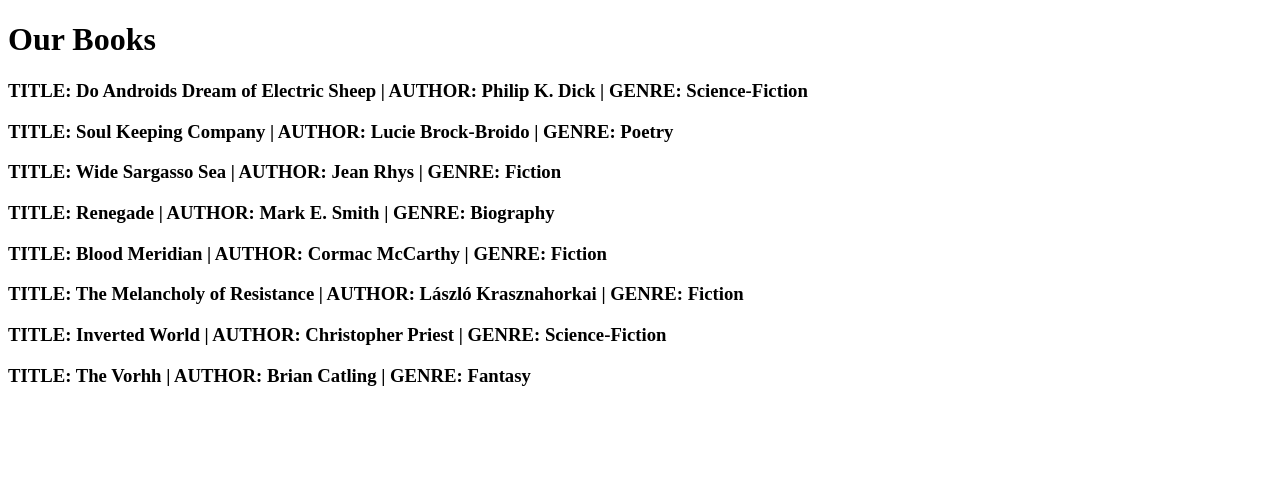
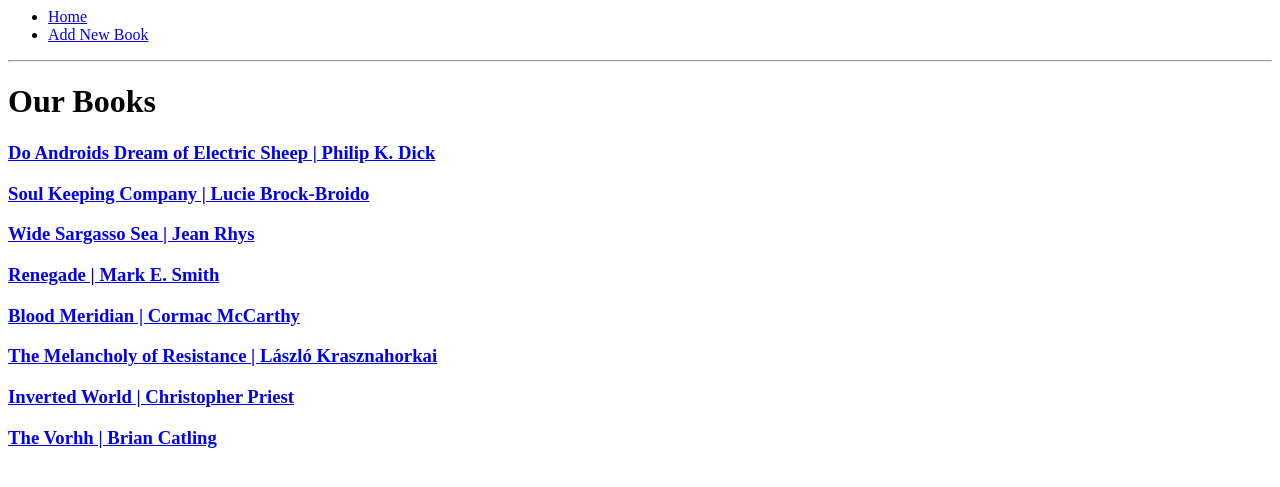
Before and after one commit to davidvtaylor84/weekendHW_Week_3, a Flask app: page /library in a window 1280 px wide. Shown: the top 487 px of the page. Run offline with Flask 2, Linux system fonts and the light colour scheme.

Commit message:
added new book function

```diff
--- a/controllers/controller.py
+++ b/controllers/controller.py
@@ -6,3 +6,22 @@ from models.book_list import booklist
 @app.route('/library')
 def library_main():
     return render_template('index.html',title = "Library", booklist = booklist)
+
+@app.route('/library/<int:index>')
+def specific_book(index):
+    return render_template('specific_book.html', title = 'Book Details', booklist = booklist[index])
+
+@app.route('/library/add_new')
+def new():
+    return render_template('add_new.html')
+
+@app.route('/add_new', methods =['POST'])
+def new_book():
+    book_title = request.form['book_title']
+    author = request.form['author']
+    genre = request.form['genre']
+    isbn = request.form['isbn']
+    summary = request.form['summary']
+    new_book = Book(book_title, author, genre, isbn, summary)
+    booklist.append(new_book)
+    return redirect('/library')
--- a/models/book.py
+++ b/models/book.py
@@ -1,5 +1,7 @@
 class Book:
-    def __init__(self, book_title, author, genre):
+    def __init__(self, book_title, author, genre, isbn, summary):
         self.book_title = book_title
         self.author = author
         self.genre = genre
+        self.isbn = isbn
+        self.summary = summary
--- a/models/book_list.py
+++ b/models/book_list.py
@@ -2,13 +2,20 @@
 from .book import Book
 
 
-book1 = Book("Do Androids Dream of Electric Sheep", "Philip K. Dick", "Science-Fiction")
-book2 = Book("Soul Keeping Company", "Lucie Brock-Broido", "Poetry")
-book3 = Book("Wide Sargasso Sea", "Jean Rhys", "Fiction")
-book4 = Book("Renegade", "Mark E. Smith", "Biography")
-book5 = Book("Blood Meridian", "Cormac McCarthy", "Fiction")
-book6 = Book("The Melancholy of Resistance", "László Krasznahorkai", "Fiction")
-book7 = Book("Inverted World", "Christopher Priest", "Science-Fiction")
-book8 = Book("The Vorhh", "Brian Catling", "Fantasy")
+book1 = Book("Do Androids Dream of Electric Sheep", "Philip K. Dick", "Science-Fiction", 9781439447093, "Do Androids Dream of Electric Sheep? is a dystopian science fiction novel by American writer Philip K. Dick, first published in 1968. The novel is set in a post-apocalyptic San Francisco, where Earth's life has been greatly damaged by a nuclear global war, leaving most animal species endangered or extinct.")
+
+book2 = Book("Soul Keeping Company", "Lucie Brock-Broido", "Poetry", 9789402617030, "Soul Keeping Company' contains a selection of poetry from the pen of Lucy Brock-Broido.")
+
+book3 = Book("Wide Sargasso Sea", "Jean Rhys", "Fiction", 9789923294680, "Wide Sargasso Sea is a 1966 novel by Dominican-British author Jean Rhys. The novel serves as a postcolonial and feminist prequel to Charlotte Brontë's novel Jane Eyre, describing the background to Mr. Rochester's marriage from the point-of-view of his wife Antoinette Cosway, a Creole heiress.")
+
+book4 = Book("Renegade", "Mark E. Smith", "Biography", 9784180374991, "The only way to appreciate the legendary musician Mark E. Smith is to encounter the man in his own words.")
+
+book5 = Book("Blood Meridian", "Cormac McCarthy", "Fiction", 9787206208987, "Blood Meridian or the Evening Redness in the West is a 1985 epic novel by American author Cormac McCarthy, classified under the Western, or sometimes the anti-Western, genre. McCarthy's fifth book, it was published by Random House.")
+
+book6 = Book("The Melancholy of Resistance", "László Krasznahorkai", "Fiction", 9785970737620, "Hungarian writer László Krasznahorkai. The narrative is set in a restless town where a mysterious circus, which exhibits a whale and nothing else, contributes to an apocalyptic atmosphere.")
+
+book7 = Book("Inverted World", "Christopher Priest", "Science-Fiction", 9785168327602, "Inverted World is a 1974 science fiction novel by British writer Christopher Priest. The novel's basic premise was first used in the short story, The Inverted World, included in New Writings in SF 22, which had different characters and plot. In 2010, the novel was included in the SF Masterworks collection.")
+
+book8 = Book("The Vorhh", "Brian Catling", "Fantasy", 9787869285564, "The Vorrh is a dark historical fantasy novel by multi-disciplinary artist B. Catling that was first published in November of 2012.")
 
 booklist = [book1, book2, book3, book4, book5, book6, book7, book8]
--- /dev/null
+++ b/templates/base.html
@@ -0,0 +1,17 @@
+
+<html>
+    <head>
+        <link rel="stylesheet" href="/static/library.css">
+    </head>
+        <title> {{ title }} - Library</title>
+        <body>
+            <ul>
+                <li><a href="/library">Home</a></li>
+                <li><a href="/library/add_new">Add New Book</a></li>
+            </ul>
+            <hr>
+            {% block content %}
+
+            {% endblock %}
+        </body>
+</html>
--- a/templates/index.html
+++ b/templates/index.html
@@ -1,4 +1,7 @@
-<!DOCTYPE html>
+{% extends "base.html" %}
+
+{% block content %}
+
 <html lang="en">
 <head>
     <meta charset="UTF-8">
@@ -10,8 +13,10 @@
     <h1>Our Books</h1>
     <div>
         {% for book in booklist %}
-        <h3>TITLE: {{ book.book_title }} | AUTHOR: {{ book.author }} | GENRE: {{ book.genre }}</h3>
+        <h3><a href="library/{{booklist.index(book)}}">{{ book.book_title }} | {{ book.author }}</a></h3>
         {% endfor %}
     </div>
 </body>
 </html>
+
+{% endblock %}
```
Also changed, not shown: templates/add_new.html (added, +29 -0 lines), templates/specific_book.html (added, +19 -0 lines).
